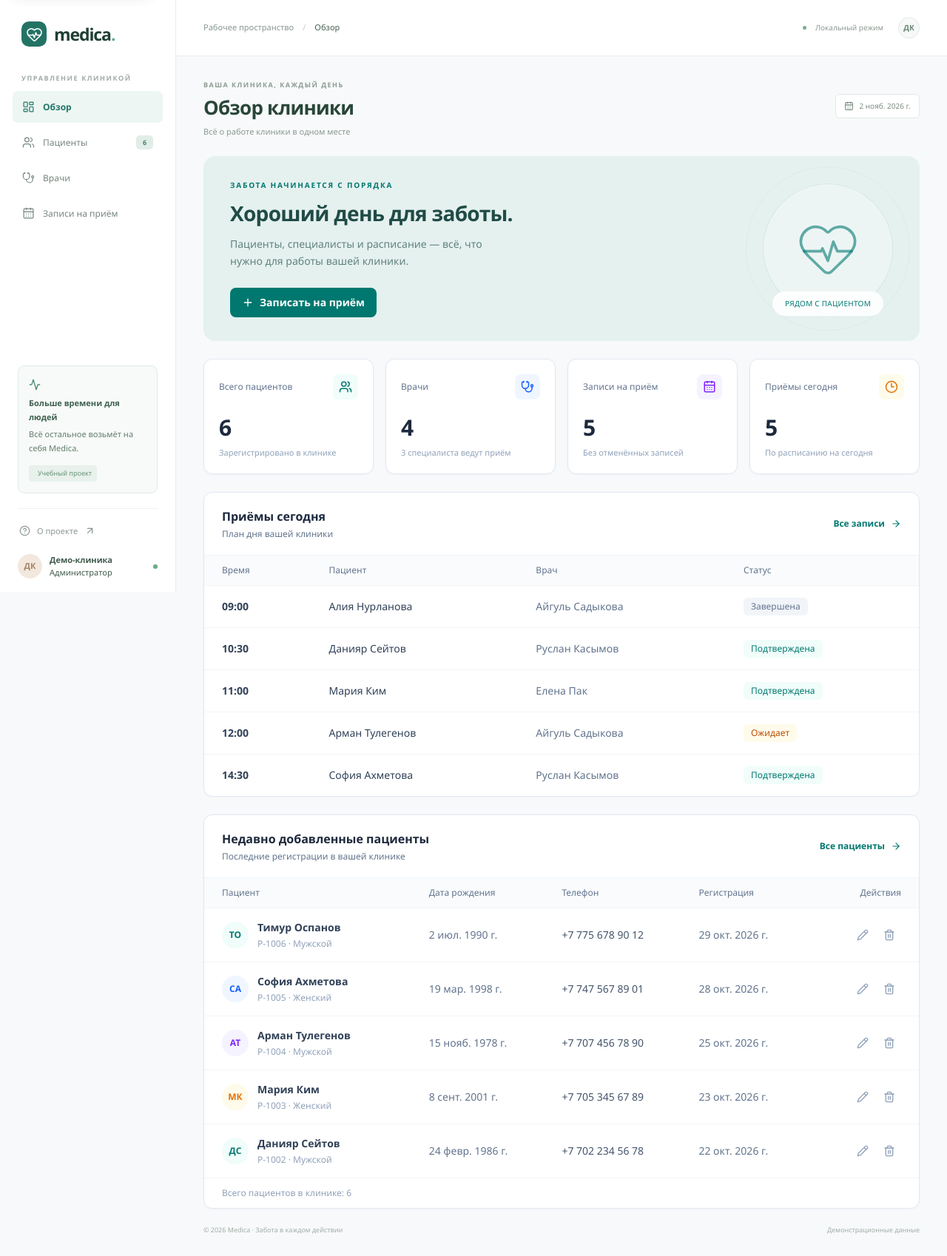
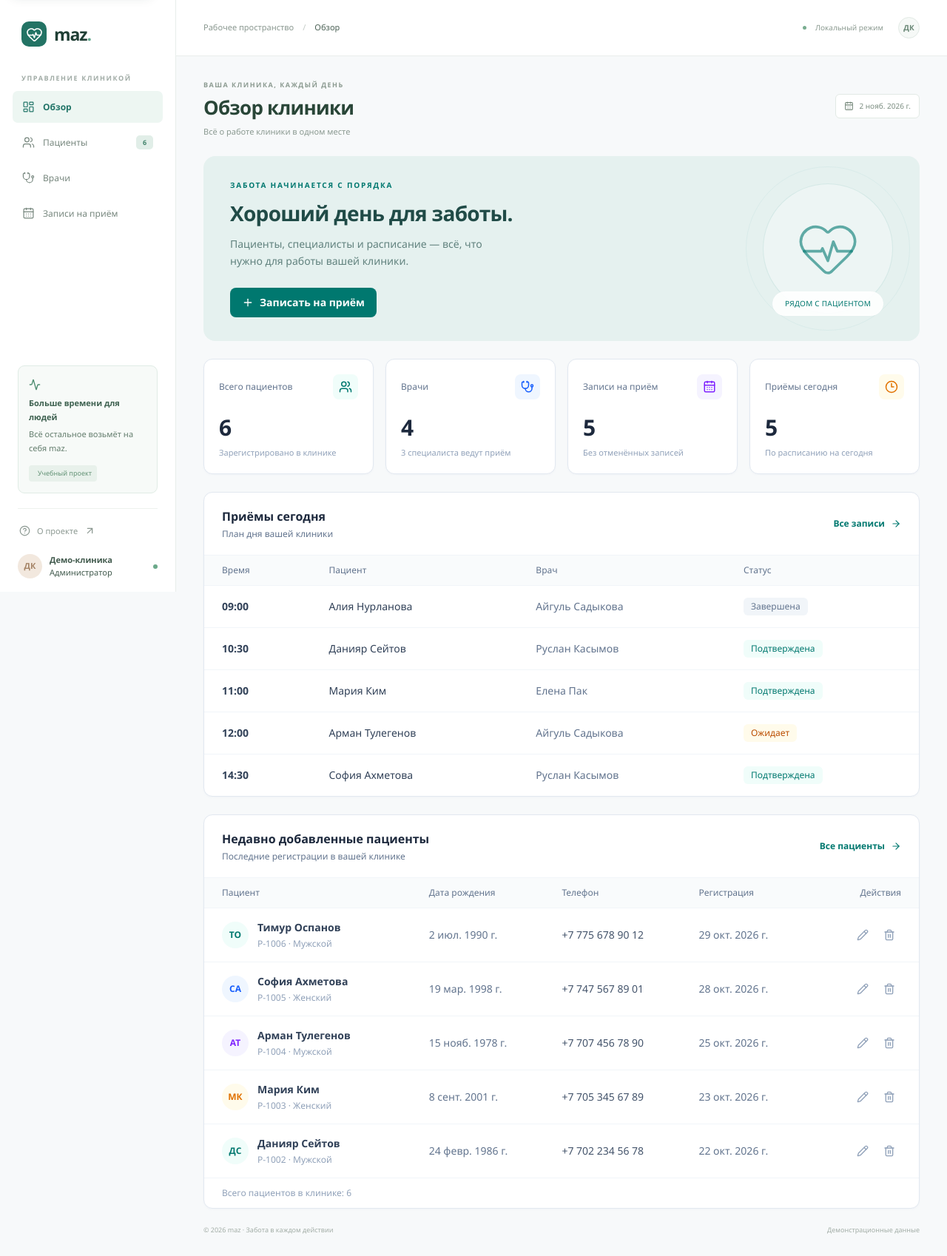
Before and after one commit to diko-cat/maz, a Next.js app in the folder hospital/: page / in a window 1280 px wide. Shown: the whole page at 74% size. Built offline with nearby package versions, Linux system fonts and the light colour scheme.

Commit message:
Unify clinic branding as maz

```diff
--- a/hospital/app/layout.tsx
+++ b/hospital/app/layout.tsx
@@ -2,7 +2,7 @@ import type { Metadata } from "next";
 import "./globals.css";
 
 export const metadata: Metadata = {
-  title: "Medica — управление клиникой",
+  title: "maz — управление клиникой",
   description: "Учебная система управления клиникой: пациенты, врачи и записи на приём. Интерфейс на Tailwind CSS без бэкенда.",
 };
 
--- a/hospital/components/dashboard-app.tsx
+++ b/hospital/components/dashboard-app.tsx
@@ -62,23 +62,23 @@ export default function DashboardApp() {
     <a href="#main-content" className="skip-link">Перейти к содержимому</a>
     {sidebarOpen && <button className="sidebar-backdrop" aria-label="Закрыть меню" onClick={() => setSidebarOpen(false)} />}
     <aside id="app-sidebar" className={`app-sidebar ${sidebarOpen ? "is-open" : ""}`}>
-      <Link href="/" className="brand"><span className="brand-symbol"><HeartPulse size={25} strokeWidth={1.7} /></span><span>medica<span className="brand-dot">.</span></span></Link>
+      <Link href="/" className="brand"><span className="brand-symbol"><HeartPulse size={25} strokeWidth={1.7} /></span><span>maz<span className="brand-dot">.</span></span></Link>
       <div className="workspace-label">УПРАВЛЕНИЕ КЛИНИКОЙ</div>
       <nav aria-label="Основная навигация" className="main-nav">{sections.map((item) => <button key={item.id} className={`nav-item ${section === item.id ? "is-active" : ""}`} onClick={() => setSection(item.id)} aria-current={section === item.id ? "page" : undefined}><item.icon size={19} strokeWidth={1.7} /><span>{item.label}</span>{item.id === "patients" && <span className="nav-count">{store.patients.length}</span>}</button>)}</nav>
-      <div className="sidebar-note"><span className="sidebar-note-icon"><Activity size={20} /></span><h2>Больше времени для людей</h2><p>Всё остальное возьмёт на себя Medica.</p><span className="demo-tag"><span />Учебный проект</span></div>
+      <div className="sidebar-note"><span className="sidebar-note-icon"><Activity size={20} /></span><h2>Больше времени для людей</h2><p>Всё остальное возьмёт на себя maz.</p><span className="demo-tag"><span />Учебный проект</span></div>
       <div className="sidebar-bottom"><button className="help-button" onClick={() => setHelp(true)}><CircleHelp size={18} />О проекте <ArrowUpRight size={14} /></button><div className="profile"><span className="profile-avatar">ДК</span><div><strong>Демо-клиника</strong><span>Администратор</span></div><span className="profile-online" title="Локальный режим" /></div></div>
     </aside>
     <div className="app-workspace"><header className="app-topbar"><div className="topbar-context"><button className="icon-button mobile-menu" onClick={() => setSidebarOpen(!sidebarOpen)} aria-label={sidebarOpen ? "Закрыть меню" : "Открыть меню"} aria-expanded={sidebarOpen} aria-controls="app-sidebar">{sidebarOpen ? <PanelLeftClose size={21} /> : <PanelLeftOpen size={21} />}</button><span>Рабочее пространство</span><span className="breadcrumb-slash">/</span><strong>{active.label}</strong></div><div className="topbar-right"><span className="local-mode"><i />Локальный режим</span><span className="topbar-avatar">ДК</span></div></header>
       <main id="main-content" className="app-main"><div className="page-heading"><div><p className="eyebrow">ВАША КЛИНИКА, КАЖДЫЙ ДЕНЬ</p><h1>{active.label === "Обзор" ? "Обзор клиники" : active.label}</h1><p className="page-description">{active.description}</p></div><div className="date-chip"><CalendarDays size={16} /><span>{store.ready ? formatDate(store.today) : "Загрузка даты…"}</span></div></div>
         {store.storageWarning && <p className="notice" role="status">{store.storageWarning}</p>}
         {!store.ready ? <div className="loading-state" role="status"><HeartPulse size={30} />Загружаем данные клиники…</div> : <TailwindDashboard model={model} />}
-        <footer className="app-footer"><span>© 2026 Medica · Забота в каждом действии</span><span>Демонстрационные данные</span></footer>
+        <footer className="app-footer"><span>© 2026 maz · Забота в каждом действии</span><span>Демонстрационные данные</span></footer>
       </main>
     </div>
     {editor && <PatientEditor patient={editor} today={store.today} onSave={savePatient} onClose={() => setEditor(null)} />}
     {appointmentEditor && <AppointmentEditor patients={store.patients} appointments={store.appointments} today={store.today} onSave={saveAppointment} onClose={() => setAppointmentEditor(false)} />}
     {deleting && <Modal title="Удалить пациента?" onClose={() => setDeleting(null)}><p className="dialog-description">Пациент <strong>{deleting.name}</strong> будет удалён вместе со связанными записями на приём. Отменить это действие нельзя.</p><div className="dialog-actions"><button className="secondary-button" onClick={() => setDeleting(null)}>Оставить пациента</button><button className="danger-button" onClick={() => { updateHospital({ patients: store.patients.filter((p) => p.id !== deleting.id), appointments: store.appointments.filter((a) => a.patientId !== deleting.id) }); setDeleting(null); setToast("Пациент и связанные записи удалены"); }}>Удалить пациента</button></div></Modal>}
-    {help && <Modal title="О проекте Medica" onClose={() => setHelp(false)}><p className="dialog-description">Учебная система управления клиникой на Next.js с интерфейсом на Tailwind CSS.</p><div className="about-details"><p><strong>Что работает</strong><br />Поиск, фильтры, добавление и редактирование пациентов, удаление с подтверждением, запись на приём и проверка занятого времени.</p><p><strong>Где хранятся данные</strong><br />В localStorage этого браузера. Используется вымышленный набор данных. Приложение работает без бэкенда, базы данных и авторизации.</p><a href="https://github.com/diko-cat/maz" target="_blank" rel="noreferrer">Репозиторий на GitHub ↗</a></div><div className="dialog-actions"><button className="primary-button" onClick={() => setHelp(false)}>Понятно</button></div></Modal>}
+    {help && <Modal title="О проекте maz" onClose={() => setHelp(false)}><p className="dialog-description">Учебная система управления клиникой на Next.js с интерфейсом на Tailwind CSS.</p><div className="about-details"><p><strong>Что работает</strong><br />Поиск, фильтры, добавление и редактирование пациентов, удаление с подтверждением, запись на приём и проверка занятого времени.</p><p><strong>Где хранятся данные</strong><br />В localStorage этого браузера. Используется вымышленный набор данных. Приложение работает без бэкенда, базы данных и авторизации.</p><a href="https://github.com/diko-cat/maz" target="_blank" rel="noreferrer">Репозиторий на GitHub ↗</a></div><div className="dialog-actions"><button className="primary-button" onClick={() => setHelp(false)}>Понятно</button></div></Modal>}
     {toast && <div className="toast-message" role="status"><span className="toast-check">✓</span>{toast}<button className="icon-button" onClick={() => setToast("")} aria-label="Закрыть уведомление"><X size={16} /></button></div>}
   </div>;
 }
```
